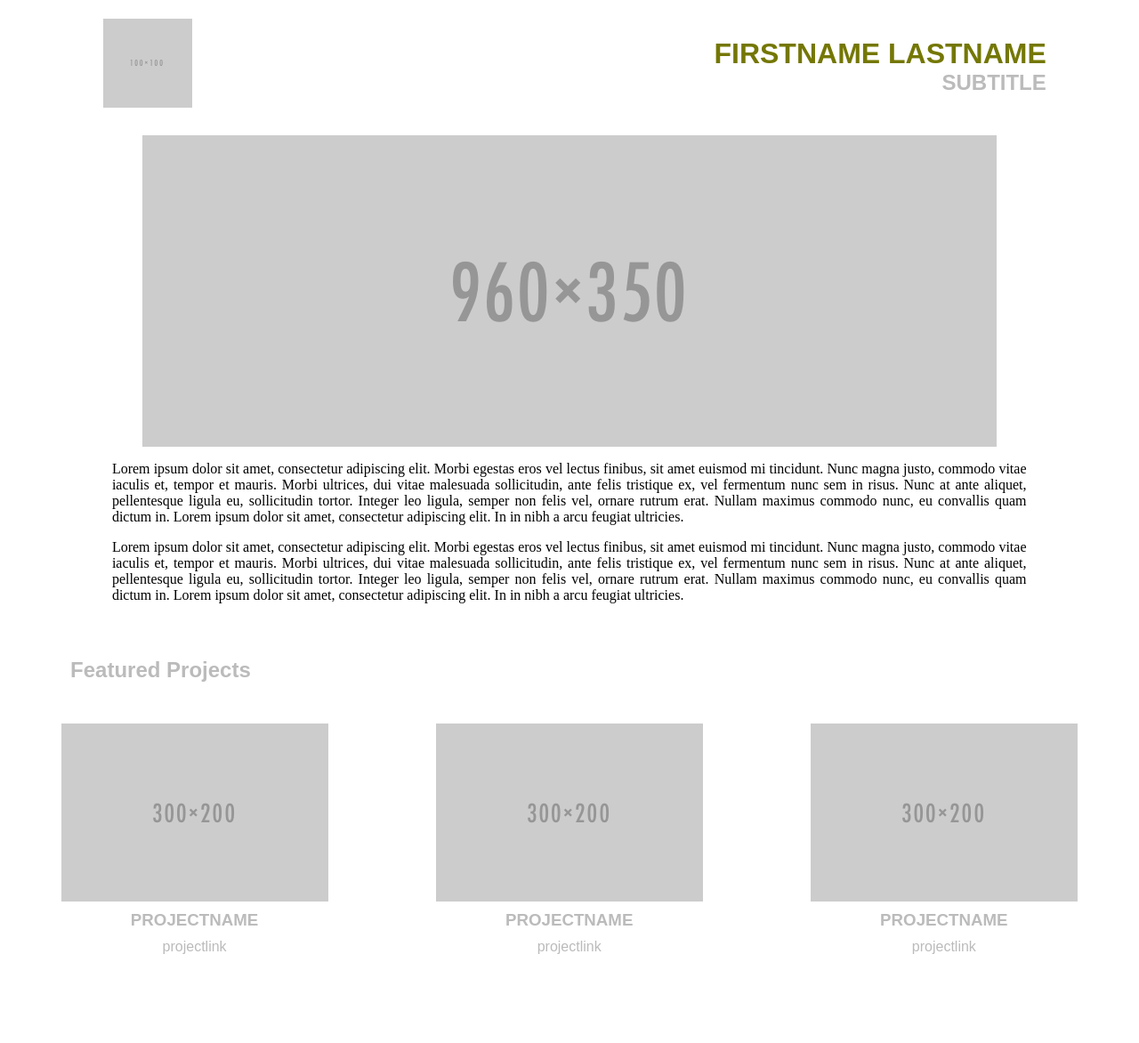
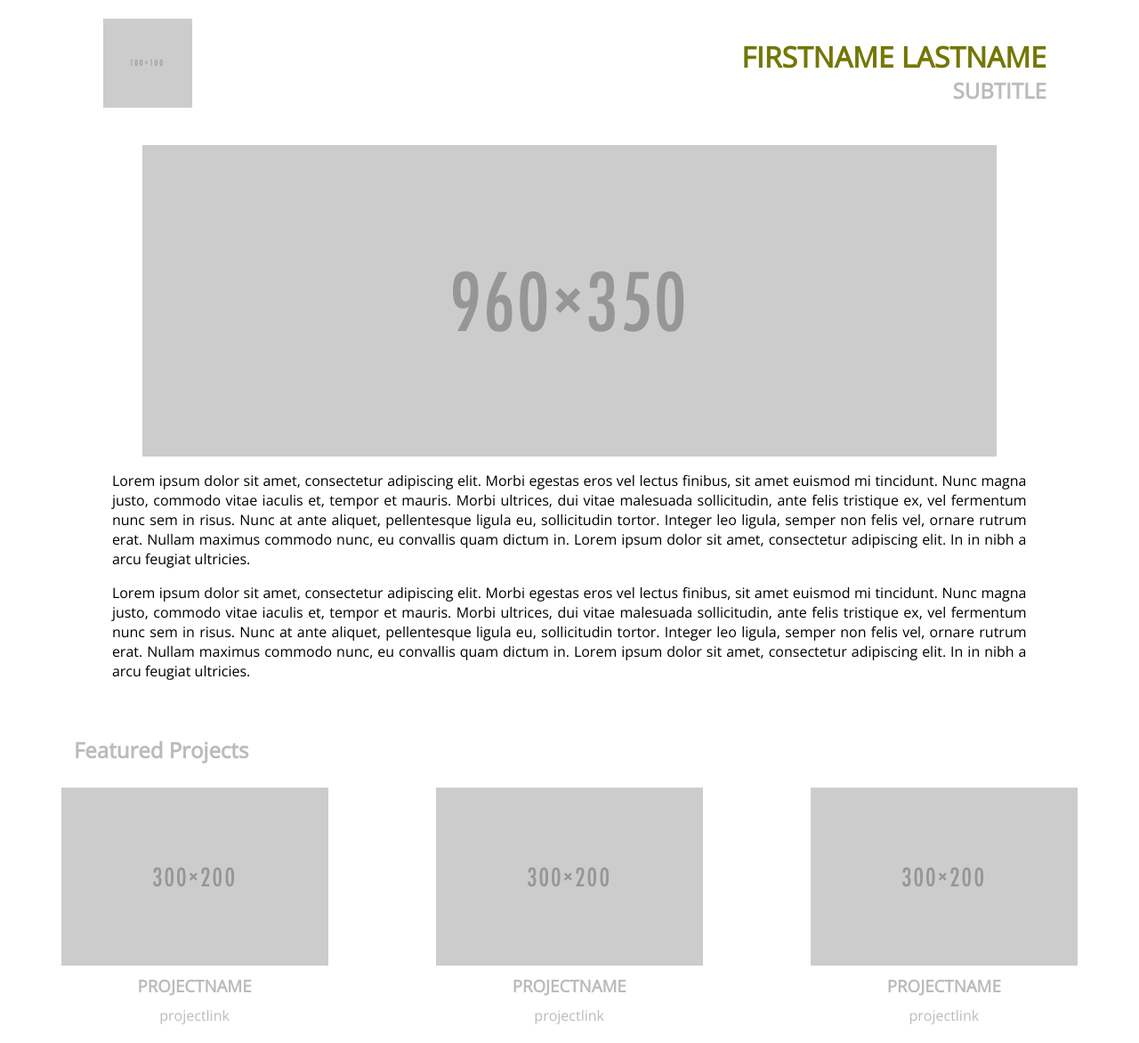
Before and after one commit to ldmfiel/Portfolio, a plain HTML site: page index.html in a window 1280 px wide. Shown: the whole page at 89% size. Before the commit the page ends 1093 px from the top, so only its background shows below. Drawn offline with nearby package versions, Linux system fonts and the light colour scheme.

Commit message:
Made font adjustments and finished up css for Featured projects, finished last video of the tutorials

```diff
--- a/css/main.css
+++ b/css/main.css
@@ -1,3 +1,6 @@
+*{
+    font-family: 'Open Sans', sans-serif;
+}
 
 @media only screen and (max-width: 400px){
     .hidem{
@@ -47,13 +50,11 @@ img
 
 h2
 {
-    font-family: sans-serif;
     color:#BCBBBB;
 }
 
 h3
 {
-    font-family: sans-serif;
     color:#BCBBBB;
 }
 
@@ -65,14 +66,12 @@ h3
 
 .title {
     color:#747704;
-    font-family: sans-serif;
     margin-bottom: 0px;
 }
 
 
 .subtitle{
     color:#BCBBBB;
-    font-family: sans-serif;
     margin-top: auto;
 }
 
@@ -89,7 +88,6 @@ h3
 
 .projecturl
 {
-    font-family: sans-serif;
     color:#BCBBBB;
 }
 
--- a/index.html
+++ b/index.html
@@ -3,6 +3,7 @@
 <head>
     <link href="css/main.css" rel="stylesheet" type="text/css">
     <link rel="stylesheet" src="//normalize-css.googlecode.com/svn/trunk/normalize.css">
+    <link href="https://fonts.googleapis.com/css?family=Open+Sans" rel="stylesheet">
     <title>"Home Page"</title>
 </head>
 <body>
@@ -25,7 +26,7 @@
         </div>
         <div class="row">
             <div class="col-3">
-                <h2 style="margin-left:10%; text-align:center; white-space: nowrap;">Featured Projects</h2>
+                <h2 style="margin-bottom:0%; margin-left:10.5%; text-align:center; white-space: nowrap;">Featured Projects</h2>
             </div>
             <div class="col-9"></div>
 
```
